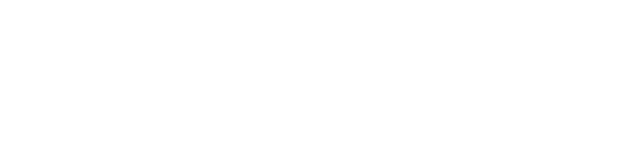
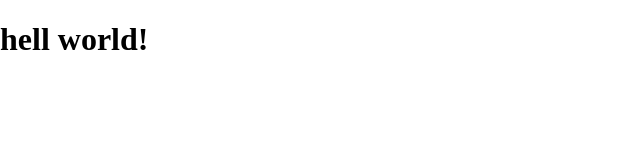
Before and after one commit to teamcrater/template-test, a plain HTML site: page index.html in a window 1280 px wide. Shown: the whole page, without its empty margins (0-640 px from the left). Drawn offline with Linux system fonts and the light colour scheme.

Commit message:
hello world

```diff
--- a/index.html
+++ b/index.html
@@ -9,7 +9,7 @@
     <link rel="stylesheet" href="style.css">
 </head>
 <body>
-
+   <h1>hell world!</h1>
 
 
     <script src="script.js"></script>
```
